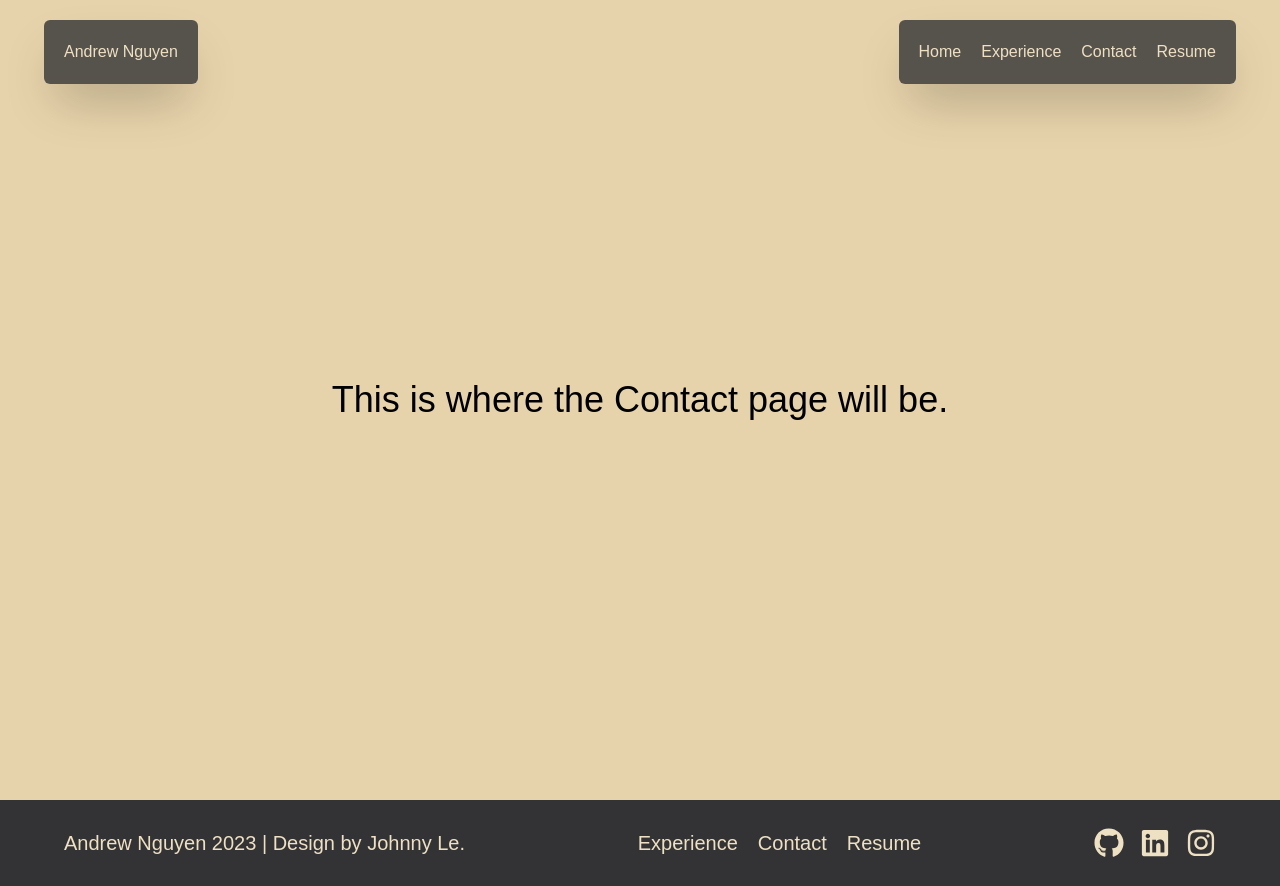
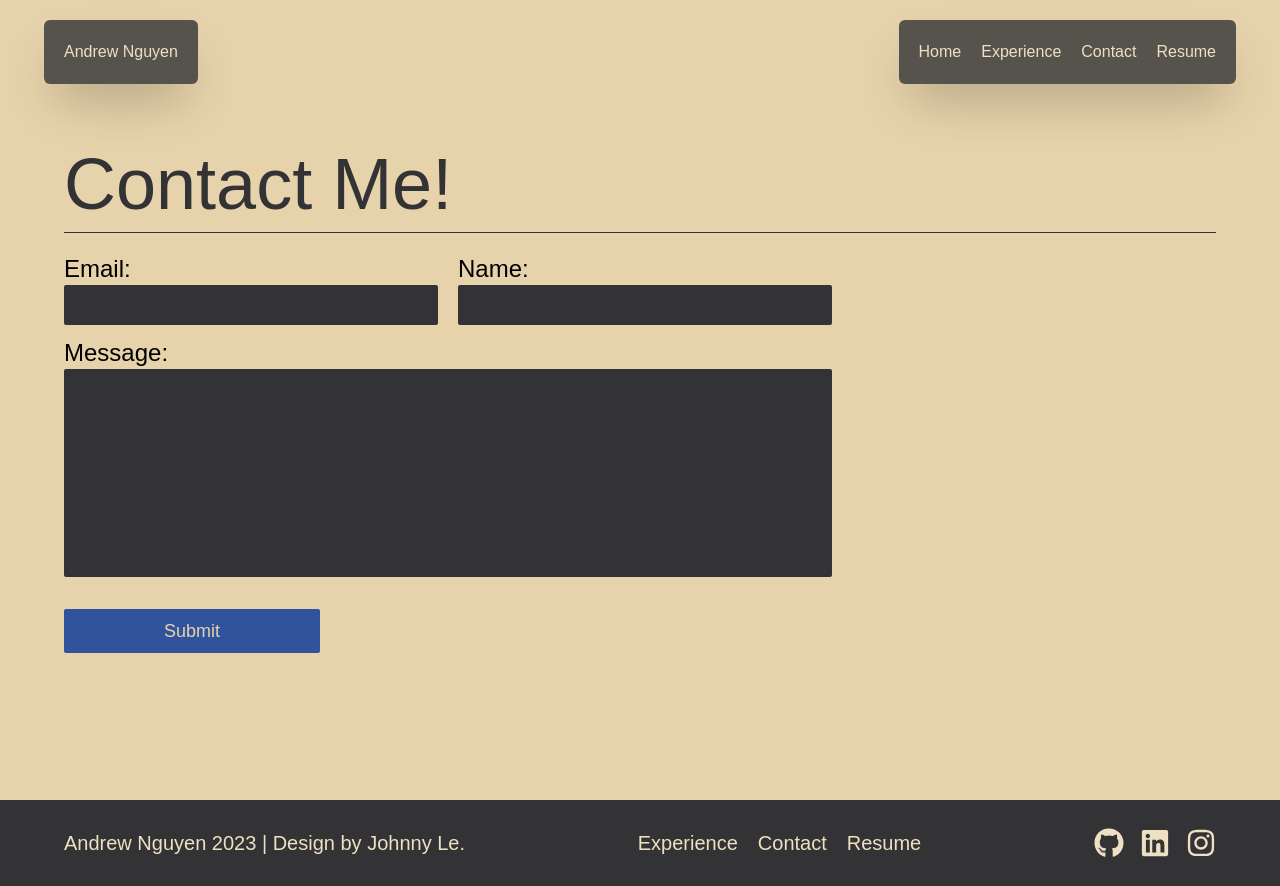
Before and after one commit to AndrewN2001/portfolio, a React (Create React App) app: page /contact in a window 1280 px wide. Built offline with nearby package versions, Linux system fonts and the light colour scheme; a web font is replaced by a local one.

Commit message:
added form messaging

```diff
--- a/package.json
+++ b/package.json
@@ -11,6 +11,7 @@
     "postcss": "^8.4.32",
     "react": "^18.2.0",
     "react-dom": "^18.2.0",
+    "react-google-recaptcha": "^3.1.0",
     "react-icons": "^4.12.0",
     "react-router-dom": "^6.21.1",
     "react-scripts": "^5.0.1",
--- a/src/pages/contactform.js
+++ b/src/pages/contactform.js
@@ -1,19 +1,83 @@
-import React, {useEffect} from "react";
+import React, {useEffect, useState} from "react";
 import Taskbar from "../components/taskbar";
 import Footer from "../components/footer";
+import ReCAPTCHA from "react-google-recaptcha";
 
 export default function ContactForm(){
-
     useEffect(() => {
         window.scrollTo(0, 0)
-      }, [])
+    }, [])
+
+    const [email, setEmail] = useState("");
+    const [name, setName] = useState("");
+    const [message, setMessage] = useState("");
+
+    const [submitted, setSubmitted] = useState(false);
+    const [error, setError] = useState("");
+
+    function submit(e){
+        e.preventDefault();
+        fetch(`https://formcarry.com/s/${process.env.REACT_APP_EMAIL_KEY}`,{
+            method: "POST",
+            headers:{
+                "Content-Type": "application/json",
+                Accept: "application/json"
+            },
+            body: JSON.stringify({email: email, name: name, message: message})
+        })
+            .then((res) => res.json())
+            .then((res) => {
+                if (res.code === 200){
+                    setSubmitted(true);
+                } else{
+                    setError(res.message);
+                }
+            })
+            .catch((error) => setError(error));
+        // console.log(process.env.REACT_APP_EMAIL_KEY);
+    }
+
+    if (error){
+        alert(`${error}`);
+    }
+
+    if (submitted){
+        alert("Message sent!");
+    }
 
     return(
         <div>
             <Taskbar/>
-            <div className="bg-[#E7D3AB] px-16 min-h-screen font-satoshi text-4xl flex justify-center items-center">
-                This is where the Contact page will be.
+
+            <div className="bg-[#E7D3AB] px-16 min-h-screen font-satoshi text-4xl flex flex-col justify-center ">
+                <div id="header" className="flex flex-col gap-3">
+                    <div className="font-satoshi text-[#333335] text-4xl md:text-7xl">
+                        Contact Me!
+                    </div>
+                    <h2 className="border-b border-[#333335]"></h2>
+                </div>
+
+                <form className="flex flex-col w-2/3 mt-5 gap-3" onSubmit={submit}>
+                    <div className="flex gap-5 w-full">
+                        <div id="email_input" className="flex flex-col w-1/2">
+                            <label className="text-2xl">Email:</label>
+                            <input type="email" id="email" name="email" className="bg-[#333335] rounded-sm text-[#E7D3AB] p-2 text-base" value={email} onChange={(e) => setEmail(e.target.value)} required/>
+                        </div>
+                        <div id="name_input" className="flex flex-col w-1/2">
+                            <label className="text-2xl">Name:</label>
+                            <input className="bg-[#333335] rounded-sm text-[#E7D3AB] p-2 text-base" value={name} onChange={(e) => setName(e.target.value)} required/>
+                        </div>
+                    </div>
+
+                    <div id="message_input" className="flex flex-col">
+                        <label className="text-2xl">Message:</label>
+                        <textarea rows="8" className="bg-[#333335] rounded-sm resize-none text-[#E7D3AB] p-2 text-base" value={message} onChange={(e) => setMessage(e.target.value)} required/>
+                    </div>
+
+                    <input type="submit" value="Submit" className="bg-[#31539C] text-[#E7D3AB] p-2 rounded-sm w-1/3 text-lg hover:bg-[#223A6D] mt-5" required/>
+                </form>
             </div>
+
             <Footer/>
         </div>
     )
```
Also changed, not shown: 2 other files (tests, documents, lock files or other folders).
